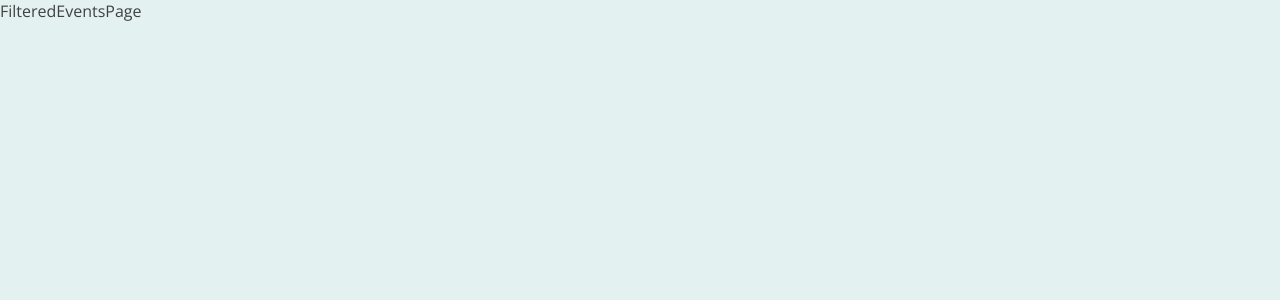
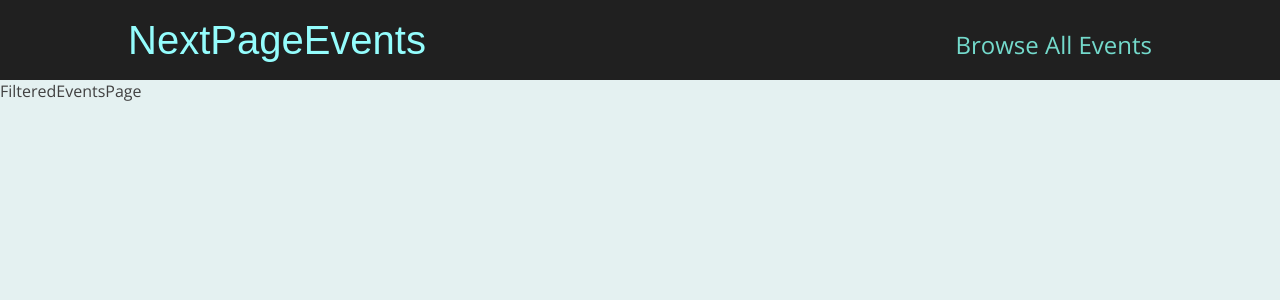
Before and after one commit to salehTarkashvand/nextPageEvents, a Next.js app: page /events in a window 1280 px wide. Shown: the top 300 px of the page. Built offline with nearby package versions, Linux system fonts and the light colour scheme.

Commit message:
adding a General Layout Wrapper Component

```diff
--- /dev/null
+++ b/components/layout/layout.js
@@ -0,0 +1,11 @@
+import { Fragment } from "react";
+import MainHeader from "./main-header";
+
+export default function Layout({ children }) {
+  return (
+    <Fragment>
+      <MainHeader />
+      <main> {children}</main>
+    </Fragment>
+  );
+}
--- /dev/null
+++ b/components/layout/main-header.js
@@ -0,0 +1,20 @@
+import Link from "next/link";
+
+import classes from "./main-header.module.css";
+
+export default function MainHeader() {
+  return (
+    <header className={classes.header}>
+      <div className={classes.logo}>
+        <Link href="/">NextPageEvents</Link>
+      </div>
+      <nav className={classes.navigation}>
+        <ul>
+          <li>
+            <Link href="/events">Browse All Events</Link>
+          </li>
+        </ul>
+      </nav>
+    </header>
+  );
+}
--- /dev/null
+++ b/components/layout/main-header.module.css
@@ -0,0 +1,41 @@
+.header {
+  width: 100%;
+  display: flex;
+  justify-content: space-between;
+  align-items: baseline;
+  padding: 1rem 10%;
+  height: 5rem;
+  background-color: #202020;
+}
+
+.logo {
+  font-size: 1.5rem;
+  color: white;
+  font-family: 'Fira', sans-serif;
+  height: 100%;
+  display: flex;
+  justify-content: center;
+  align-items: center;
+  color: #94fdfd;
+}
+
+.logo a {
+  text-decoration: none;
+  color: #94fdfd;
+}
+
+.navigation a {
+  text-decoration: none;
+  color: #74dacc;
+  font-size: 1rem;
+}
+
+@media (min-width: 768px) {
+  .logo {
+    font-size: 2.5rem;
+  }
+
+  .navigation a {
+    font-size: 1.5rem;
+  }
+}
--- a/pages/_app.js
+++ b/pages/_app.js
@@ -1,7 +1,12 @@
+import Layout from '../components/layout/layout'
 import '../styles/globals.css'
 
 function MyApp({ Component, pageProps }) {
-  return <Component {...pageProps} />
+  return (
+    <Layout>
+      <Component {...pageProps} />
+    </Layout>
+  );
 }
 
 export default MyApp
```
